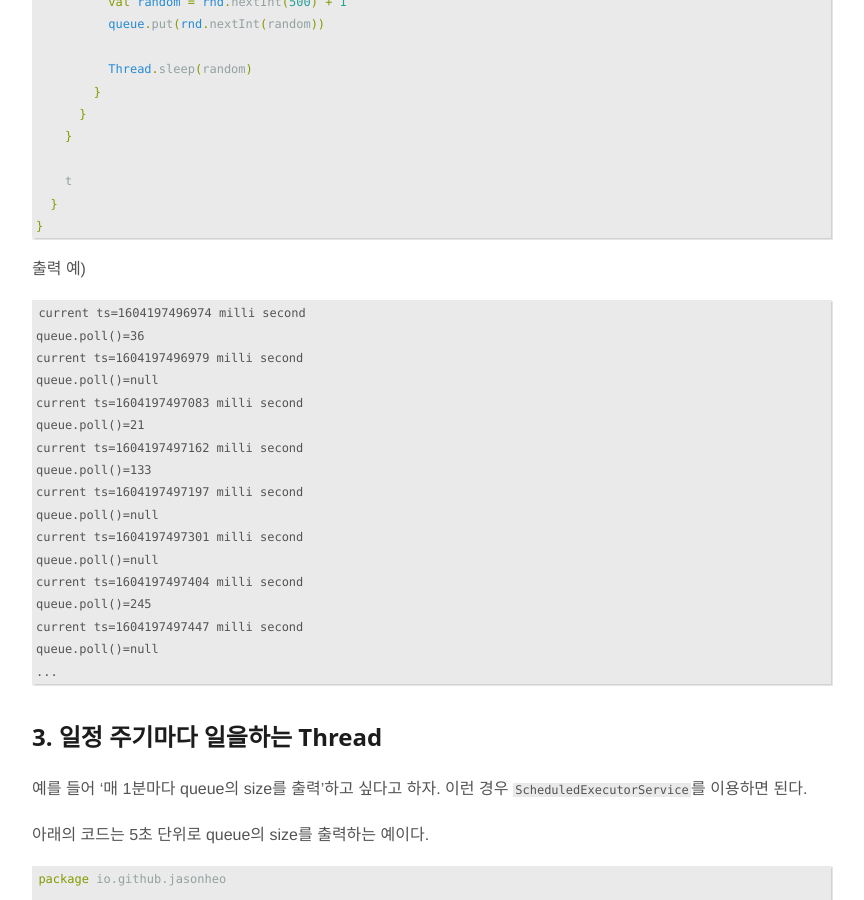
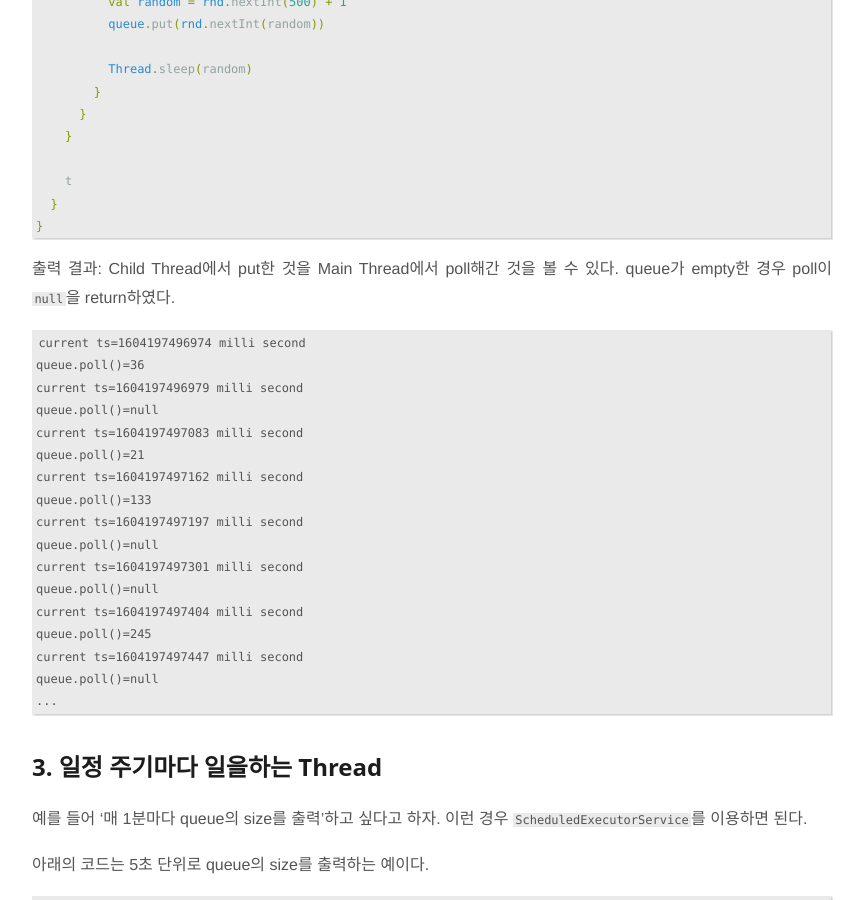
Before and after one commit to jason-heo/jason-heo.github.io, a Jekyll site: the page built from _posts/2020-11-01-scala-multi-threading.md, in a window 1280 px wide and 900 px high, scrolled down 2695 px. Shown: the whole window, without its empty margins (208-1072 px from the left). Built offline with Jekyll 4.4.1, drawn with Linux system fonts in a browser that asks for light colours; comment, search, counter and statistics services are not loaded; some of the changed text lies outside the part shown.

Commit message:
주석 보강

````diff
--- a/_posts/2020-11-01-scala-multi-threading.md
+++ b/_posts/2020-11-01-scala-multi-threading.md
@@ -122,7 +122,7 @@ object ThreadTest {
 }
 ```
 
-출력 예)
+출력 결과: Child Thread에서 put한 것을 Main Thread에서 poll해간 것을 볼 수 있다. queue가 empty한 경우 poll이 `null`을 return하였다.
 
 ```
 current ts=1604197496974 milli second
@@ -205,7 +205,7 @@ object ThreadTest {
 }
 ```
 
-출력 결과
+출력 결과: 매 5초 단위로 queue size가 출력된 것을 볼 수 있다.
 
 ```
 current ts=1604199242 second
````
